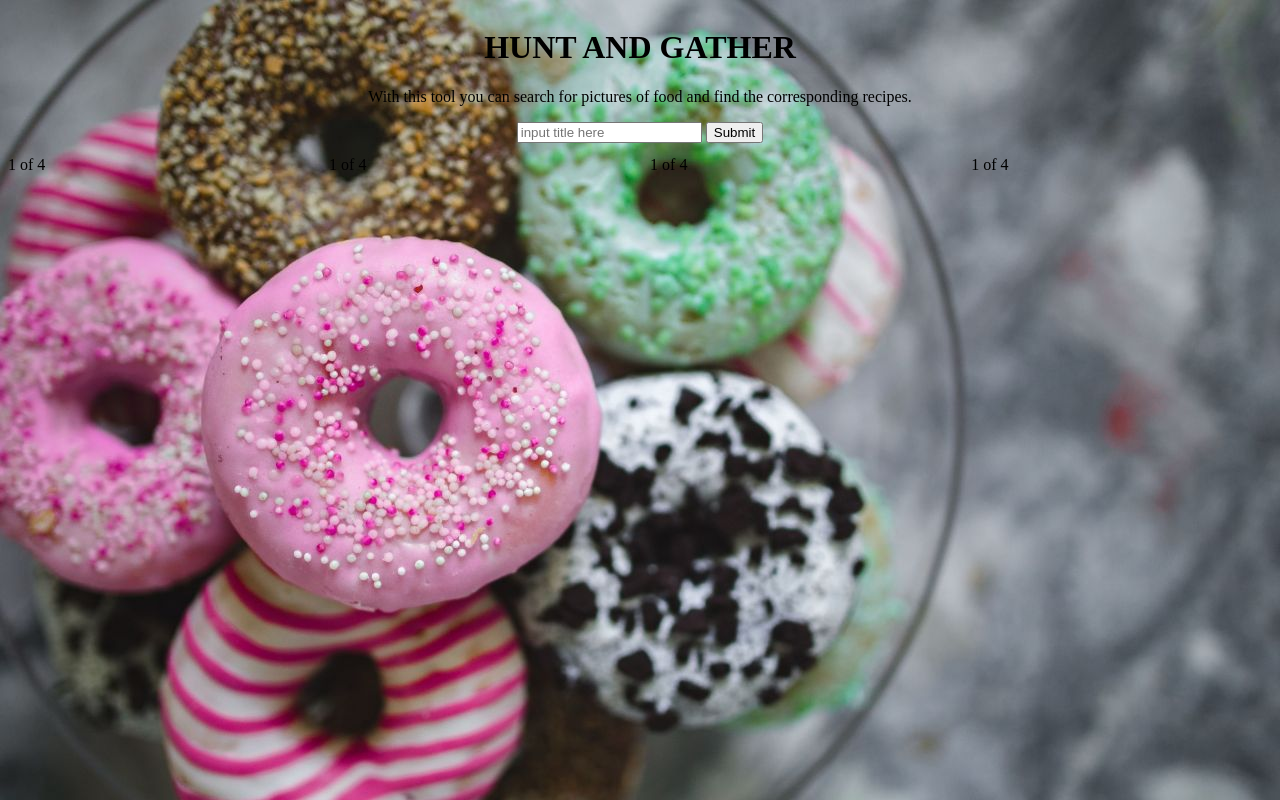
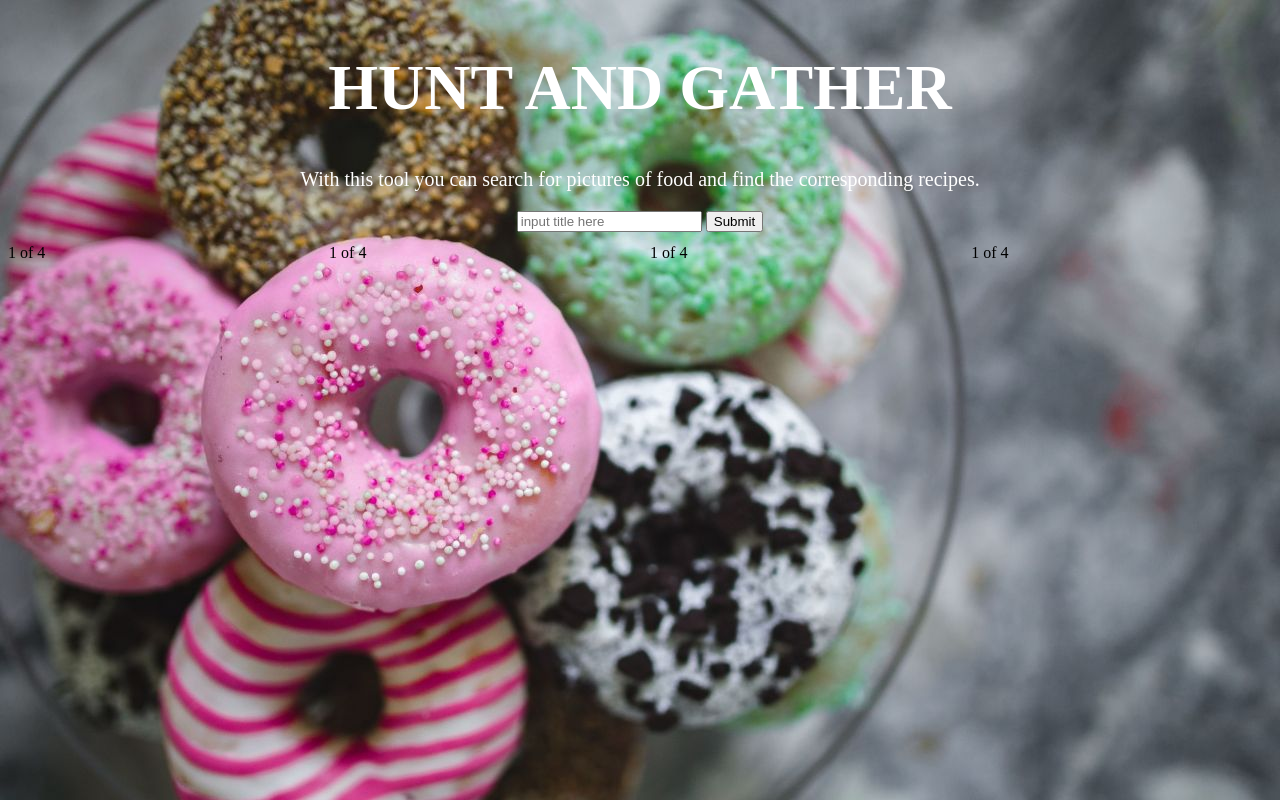
Before and after one commit to allykdevers/foodapp, a plain HTML site: page index.html in a window 1280 px wide. Drawn offline with nearby package versions, Linux system fonts and the light colour scheme; a web font is replaced by a local one.

Commit message:
updated brackets

```diff
--- a/main.css
+++ b/main.css
@@ -2,36 +2,41 @@
 	box-sizing: border-box;
 
 }
-h1 {
+h1{
     text-align: center;
-    font-size: 200%;
+    font-size: 64px;
+	color: white;
     font-family: 'Cormorant SC', serif;
+	padding: 0px;
 }
 html{
     background-image:url('doughnuts.jpg');
     background-repeat:no-repeat;
     background-attachment:fixed;
 	background-size:cover;
+}
 
-}
 .scroll{
 	width:100%;
 	height:100%;
 	overflow:auto;
-
 }
 
 p{
     text-align: center;
     font-family: 'Cormorant SC', serif;
+	font-size: 20px;
+	color: white;
+	padding: 0px;
+
 }
 
 #search-form{
-    text-align: center;
-
+	text-align: center;
 }
 
-.section {
+
+.section{
     padding: 20px;
 	clear: both;
 	padding: 0px;
@@ -39,7 +44,7 @@ p{
 }
 
 
-.col {
+.col{
 	display: block;
 	float:left;
 	margin: 1% 0 1% 1.6%;
@@ -65,7 +70,7 @@ p{
 .span_1_of_4 {
 	width: 23.8%;
 }
-.recipe {
+.recipe{
 	-webkit-column-count: 3;
 	-webkit-column-gap: 10px;
 	-webkit-column-fill: auto;
@@ -96,7 +101,7 @@ p{
 	transition: all .2s ease;
 }
 
-}
+
 @media only screen and (max-width: 480px) {
 	.col {  margin: 1% 0 1% 0%; }
 	.span_1_of_4, .span_2_of_4, .span_3_of_4, .span_4_of_4 { width: 100%; }
```
